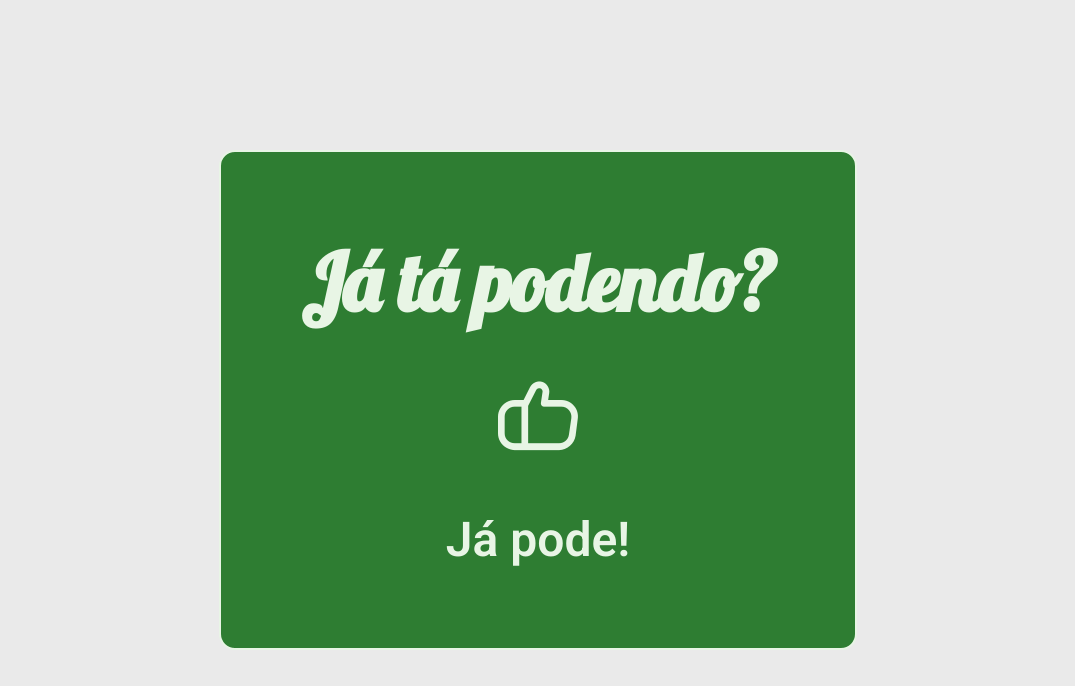
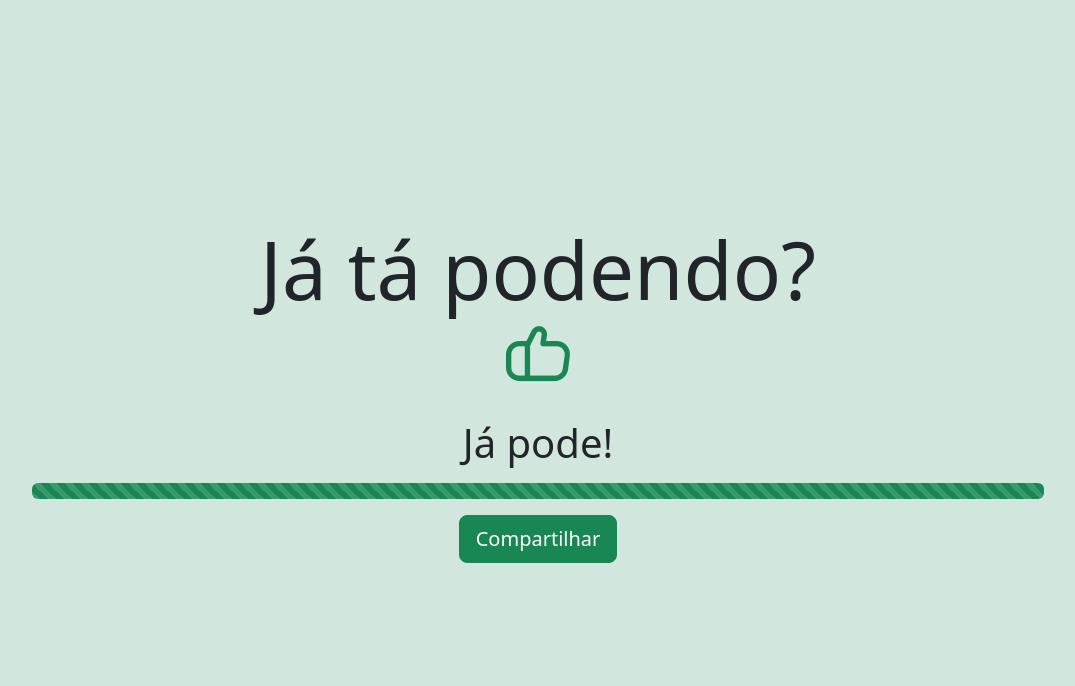
Before and after one commit to victorstdev/ja-pode, a plain HTML site: page index.html in a window 1280 px wide. Shown: the whole page, without its empty margins (102-1177 px from the left). Drawn offline with nearby package versions, Linux system fonts and the light colour scheme.

Commit message:
Bootstrap e função de compartilhar via whatsapp

```diff
--- a/index.html
+++ b/index.html
@@ -3,35 +3,30 @@
   <head>
     <meta charset="UTF-8" />
     <meta name="viewport" content="width=device-width, initial-scale=1.0" />
-    <link rel="stylesheet" href="style.css" />
-    <link
-      rel="stylesheet"
-      href="https://cdn-uicons.flaticon.com/2.6.0/uicons-regular-rounded/css/uicons-regular-rounded.css"
-    />
+    <link rel="stylesheet" href="https://cdn-uicons.flaticon.com/2.6.0/uicons-regular-rounded/css/uicons-regular-rounded.css"/>
     <link rel="preconnect" href="https://fonts.googleapis.com" />
     <link rel="preconnect" href="https://fonts.gstatic.com" crossorigin />
-    <link
-      href="https://fonts.googleapis.com/css2?family=Lobster&family=Noto+Sans:ital,wght@0,100..900;1,100..900&display=swap"
-      rel="stylesheet"
-    />
-    <link
-      href="https://fonts.googleapis.com/css2?family=Lobster&family=Noto+Sans:ital,wght@0,100..900;1,100..900&family=Roboto:ital,wght@0,100..900;1,100..900&display=swap"
-      rel="stylesheet"
-    />
+    <link href="https://fonts.googleapis.com/css2?family=Lobster&family=Noto+Sans:ital,wght@0,100..900;1,100..900&display=swap" rel="stylesheet"/>
+    <link href="https://cdn.jsdelivr.net/npm/bootstrap@5.3.3/dist/css/bootstrap.min.css" rel="stylesheet" integrity="sha384-QWTKZyjpPEjISv5WaRU9OFeRpok6YctnYmDr5pNlyT2bRjXh0JMhjY6hW+ALEwIH" crossorigin="anonymous">
     <title>Já tá podendo?</title>
   </head>
-  <body>
-    <div class="main">
-      <div id="box">
-        <h1>Já tá podendo?</h1>
-        <div class="iconDiv">
-          <i id="icon" class="fi fi-rr-home"></i>
-        </div>
-        <div class="result">
-          <p id="texto">TesteS</p>
-        </div>
-      </div>
+  <body class="d-flex justify-content-center align-items-center vh-100 bg-light" id="body">
+    <div class="container text-center p-5">
+      <main class="p-3 rounded">
+        <h1 class="display-1">Já tá podendo?</h1>
+        <p>
+          <i class="" id="icon"></i>
+        </p>
+        <p class="display-6" id="result"></p>
+        <p>
+          <div class="progress" role="progress-bar">
+            <div class="progress-bar progress-bar-striped progress-bar-animated" id="progress"></div>
+          </div>
+        </p>
+        <p><a href="#" class="btn btn-lg" id="share" onclick="compartilhar()">Compartilhar</a></p>
+      </main>
     </div>
     <script src="script.js"></script>
+    <script src="https://cdn.jsdelivr.net/npm/bootstrap@5.3.3/dist/js/bootstrap.bundle.min.js" integrity="sha384-YvpcrYf0tY3lHB60NNkmXc5s9fDVZLESaAA55NDzOxhy9GkcIdslK1eN7N6jIeHz" crossorigin="anonymous"></script>
   </body>
 </html>
--- a/script.js
+++ b/script.js
@@ -1,12 +1,11 @@
 const now = new Date();
 const inicioDoExpediente = new Date();
 const fimDoExpediente = new Date();
-const result = document.getElementById("texto");
+const background = document.getElementById('body');
 const icon = document.getElementById("icon");
-const box = document.getElementById("box");
-let texto = "";
-let rgbValue = "";
-let rgbBackground = "";
+const result = document.getElementById("result");
+const progress = document.getElementById("progress");
+const btn = document.getElementById("share");
 
 inicioDoExpediente.setHours(8, 0, 0, 0);
 fimDoExpediente.setHours(17, 0, 0, 0);
@@ -15,34 +14,35 @@ const tempoDeExpediente = Math.floor((fimDoExpediente - inicioDoExpediente) / (1
 const tempoAteJaTaPodendo = Math.floor((fimDoExpediente - now) / (1000 * 60));
 const taxaDeJaTaPodendo = Math.round((1 - tempoAteJaTaPodendo/tempoDeExpediente)*100);
 
-const trocarIcone = (className, cor) => {
+const trocarIcone = (className) => {
   icon.className = className;
   icon.style.display = 'none';
   setTimeout(() => {
     icon.style.display = 'inline-block';
-    icon.style.color = cor;
   }, 10);
 }
 
+const resultado = (textoFinal, corDeFundo, classeDoBotao, corDaBarra) => {
+  result.innerHTML = textoFinal;
+  background.classList.add(corDeFundo);
+  btn.classList.add(classeDoBotao);
+  progress.style.width = `${taxaDeJaTaPodendo}%`;
+  progress.classList.add(corDaBarra);
+}
+
+const compartilhar = () => {
+  const texto = result.innerText;
+  const url = window.location.href;
+  window.open(`https://api.whatsapp.com/send?text=${texto} - ${url}`, '_blank');
+}
 
 if (taxaDeJaTaPodendo >= 100) {
-  texto = "Já pode!";
-  rgbValue = "#2e7d32";
-  rgbBackground = "#e8f5e5";
-  trocarIcone("fi fi-rr-social-network", rgbBackground);
+  resultado("Já pode!", "bg-success-subtle", "btn-success", "bg-success");
+  trocarIcone("fi fi-rr-social-network display-3 text-success");
 }else if (taxaDeJaTaPodendo >= 80) {
-  texto = "Calma que já tá quase podendo! Faltam " + tempoAteJaTaPodendo + " minutos.";
-  rgbValue = "#f9a825";
-  rgbBackground = "#fdecc0";
-  trocarIcone("fi fi-rr-hand-sparkles", rgbBackground);
+  resultado(`Calma que já tá quase podendo! Faltam ${tempoAteJaTaPodendo} minutos.`, "bg-warning-subtle", "btn-warning", "bg-warning");
+  trocarIcone("fi fi-rr-hand-sparkles display-3 text-warning");
 }else{
-  texto = "Ainda não pode! Faltam " + tempoAteJaTaPodendo + " minutos.";
-  rgbValue = "#b71c1c";
-  rgbBackground = "#f4cec2";
-  trocarIcone("fi fi-rr-hand", rgbBackground);
+  resultado(`Ainda não pode! Faltam ${tempoAteJaTaPodendo} minutos.`, "bg-danger-subtle", "btn-danger", "bg-danger");
+  trocarIcone("fi fi-rr-hand display-3 text-danger");
 }
-
-box.style.backgroundColor = rgbValue;
-box.style.color = rgbBackground;
-result.style.color = rgbBackground;
-result.innerHTML = texto;
--- a/style.css
+++ /dev/null
@@ -1,39 +0,0 @@
-
-*{
-  margin: 0;
-  padding: 0;
-  font-family: sans-serif;
-}
-.main{
-  display: flex;
-  justify-content: center;
-  align-items: center;
-  height: 100vh;
-  flex-direction: column;
-  background-color: #eaeaea;
-}
-#box{
-  padding: 5rem;
-  border: 2px solid;
-  border-radius: 16px;
-  display: flex;
-  justify-content: center;
-  align-items: center;
-  flex-direction: column;
-}
-h1{
-  text-align: center;
-  font-family: "Lobster", serif;
-  font-size: 5rem;
-  margin-bottom: 3rem;
-}
-.iconDiv{
-  font-size: 5rem;
-  margin-bottom: 2rem;
-}
-p{
-  text-align: center;
-  font-family: 'Roboto', sans-serif;
-  font-size: 3rem;
-  font-weight: 600;
-}
```
